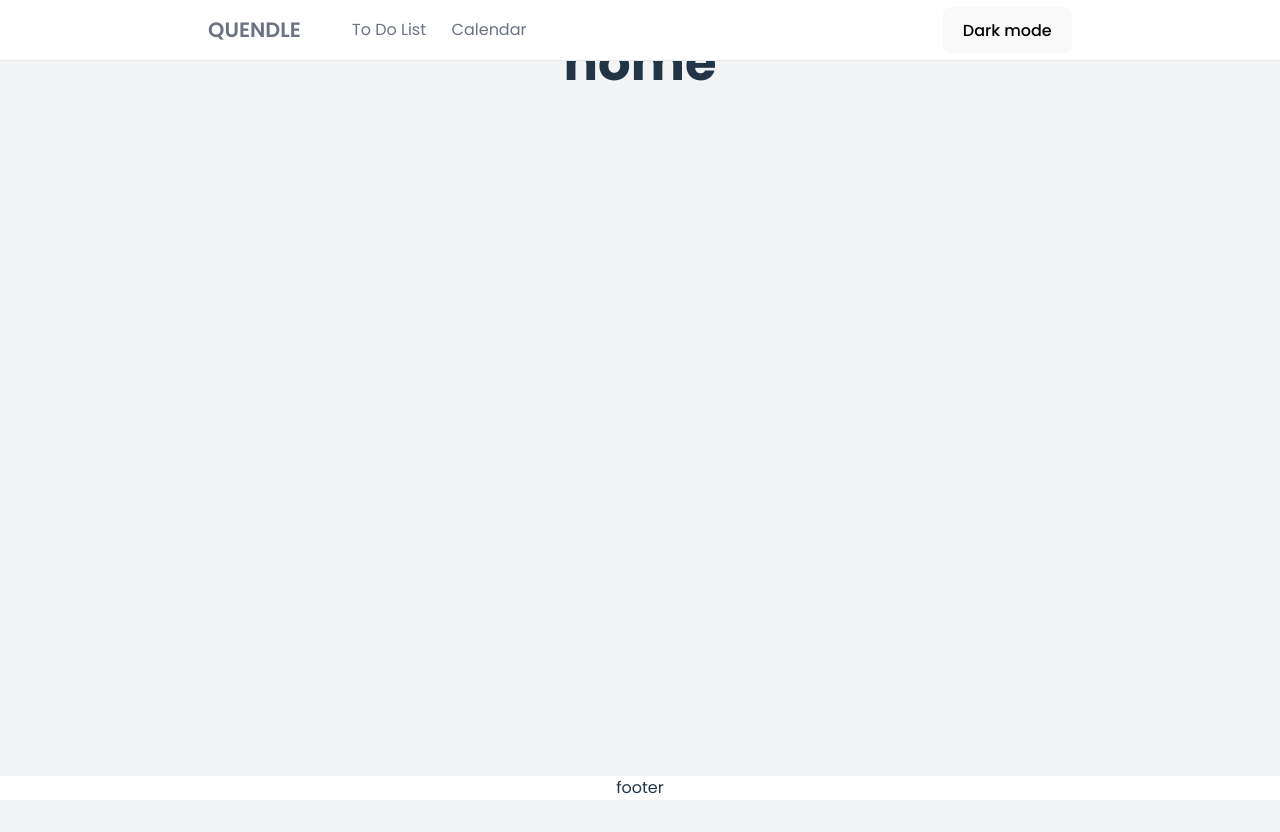
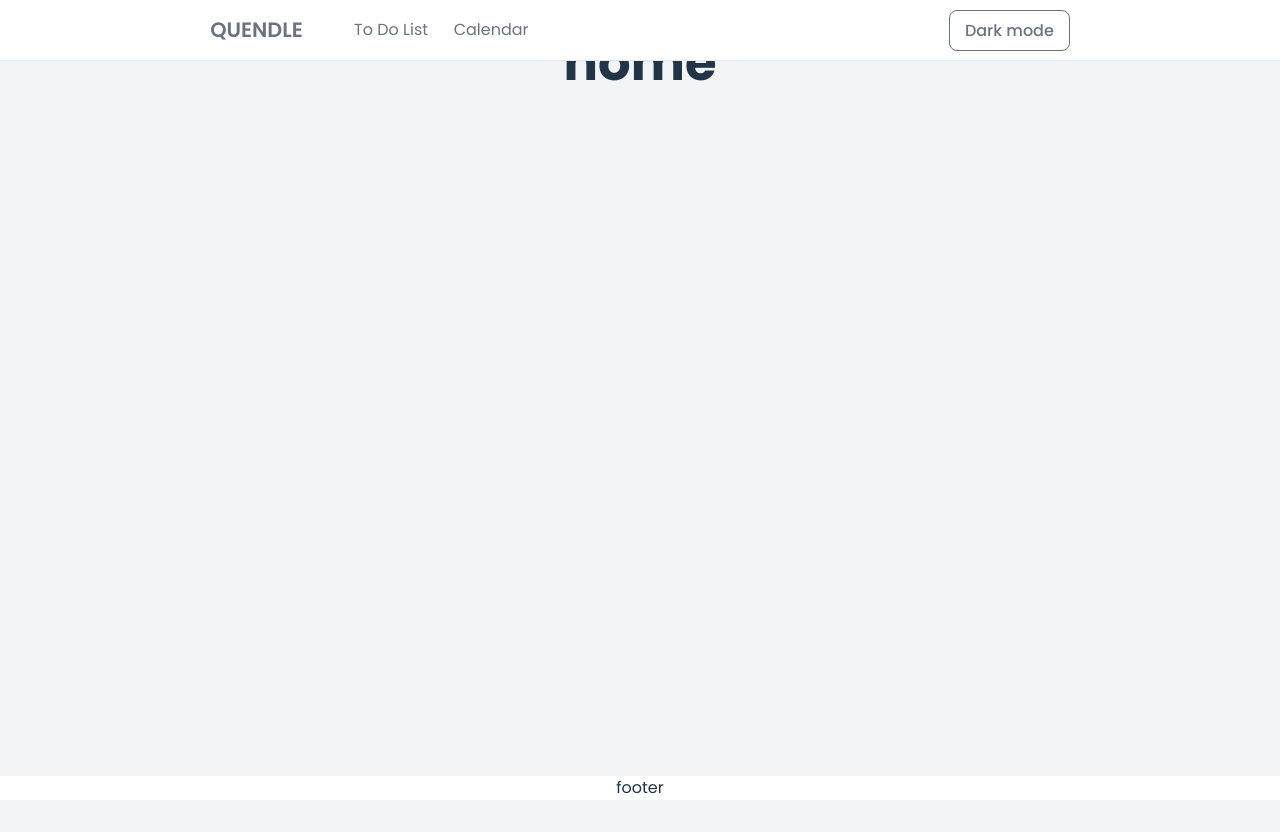
Before and after one commit to amadejaop/vue-todo, a Vue app: page / in a window 1280 px wide. Built offline with nearby package versions, Linux system fonts and the light colour scheme; what vue-final-modal would draw is missing.

Commit message:
Create an outlined button

```diff
--- a/src/components/NavBar.vue
+++ b/src/components/NavBar.vue
@@ -1,6 +1,7 @@
 <script setup>
   import { RouterLink } from 'vue-router';
   import { ref, onMounted, watch } from 'vue';
+  import NeutralButton from './NeutralButton.vue';
 
   const darkMode = ref();
 
@@ -68,7 +69,7 @@
         <RouterLink class="routerlink" to="/calendar">Calendar</RouterLink>
       </nav>
     </div>
-    <button @click="toggleDarkMode">Dark mode</button>
+    <NeutralButton @click="toggleDarkMode">Dark mode</NeutralButton>
   </header>
 </template>
 
--- /dev/null
+++ b/src/components/NeutralButton.vue
@@ -0,0 +1,19 @@
+<template>
+    <button type="button">
+      <slot></slot>
+    </button>
+  </template>
+
+  <style scoped>
+    button {
+      background-color: var(--uilightest);
+      border: 1px solid var(--uidark);
+      color: var(--uidark);
+      padding: 7px 15px;
+    }
+    button:hover {
+      background-color: var(--uidark);
+      color: white;
+      cursor: pointer;
+    }
+  </style>
--- a/src/components/Task.vue
+++ b/src/components/Task.vue
@@ -20,7 +20,7 @@
           <svg viewBox="0 0 24 24" width="20" height="20" fill="none" xmlns="http://www.w3.org/2000/svg"><g id="SVGRepo_bgCarrier" stroke-width="0"></g><g id="SVGRepo_tracerCarrier" stroke-linecap="round" stroke-linejoin="round"></g><g id="SVGRepo_iconCarrier"> <path d="M20 3H4M20 21H4M5 3C5 5.51022 6.21228 7.86592 8.25493 9.32495L15.7451 14.675C17.7877 16.1341 19 18.4898 19 21M19 3C19 5.51022 17.7877 7.86592 15.7451 9.32495L8.25493 14.675C6.21228 16.1341 5 18.4898 5 21" stroke="#60a5fa" stroke-width="2" stroke-linecap="round" stroke-linejoin="round"></path> </g></svg>
         </div>
         <div v-else>
-          <svg viewBox="0 0 24 24" width="25" height="25" fill="none" xmlns="http://www.w3.org/2000/svg"><g id="SVGRepo_bgCarrier" stroke-width="0"></g><g id="SVGRepo_tracerCarrier" stroke-linecap="round" stroke-linejoin="round"></g><g id="SVGRepo_iconCarrier"> <path d="M8 12.3333L10.4615 15L16 9M21 12C21 16.9706 16.9706 21 12 21C7.02944 21 3 16.9706 3 12C3 7.02944 7.02944 3 12 3C16.9706 3 21 7.02944 21 12Z" stroke="#60a5fa" stroke-width="2" stroke-linecap="round" stroke-linejoin="round"></path> </g></svg>
+          <svg viewBox="0 0 24 24" width="26" height="26" fill="none" xmlns="http://www.w3.org/2000/svg"><g id="SVGRepo_bgCarrier" stroke-width="0"></g><g id="SVGRepo_tracerCarrier" stroke-linecap="round" stroke-linejoin="round"></g><g id="SVGRepo_iconCarrier"> <path d="M8 12.3333L10.4615 15L16 9M21 12C21 16.9706 16.9706 21 12 21C7.02944 21 3 16.9706 3 12C3 7.02944 7.02944 3 12 3C16.9706 3 21 7.02944 21 12Z" stroke="#60a5fa" stroke-width="2" stroke-linecap="round" stroke-linejoin="round"></path> </g></svg>
         </div>
         <div>
           <span class="name">{{ taskName }}</span>
```
